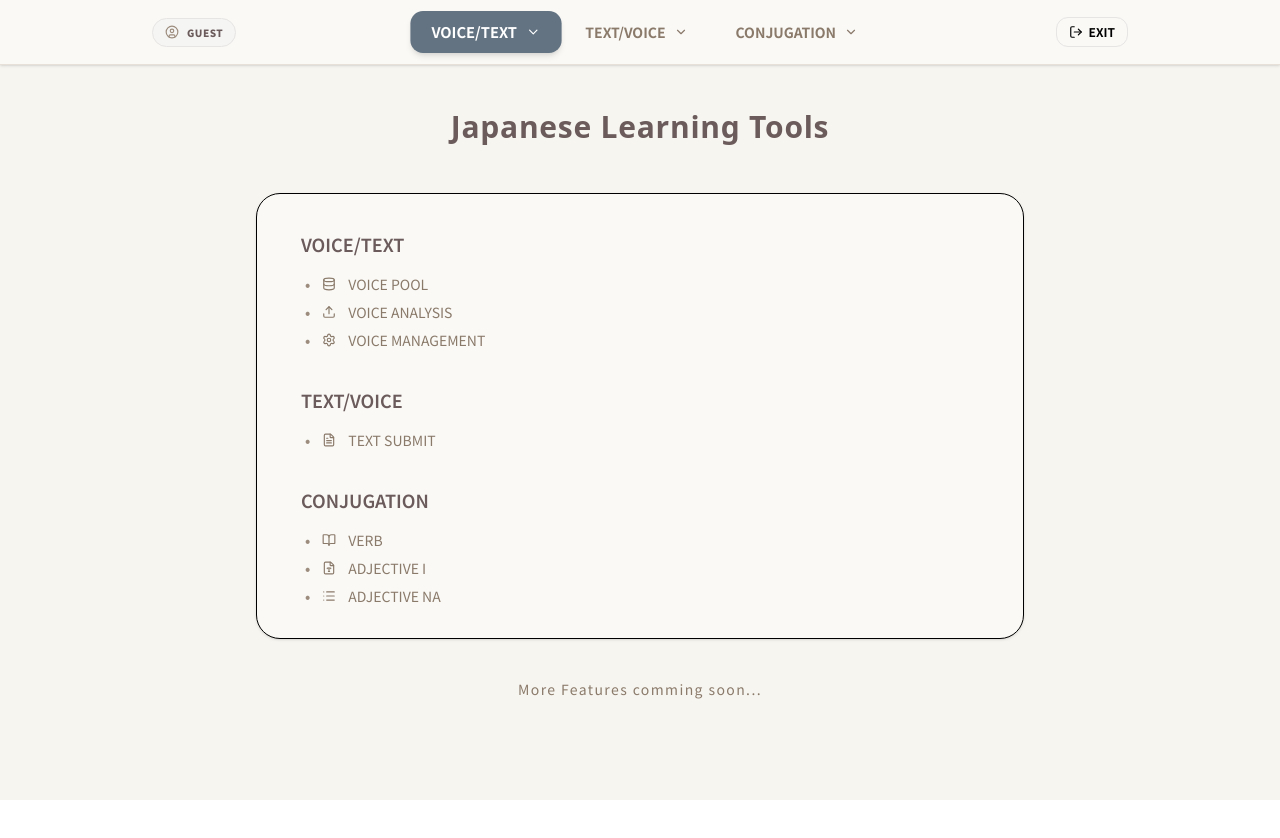
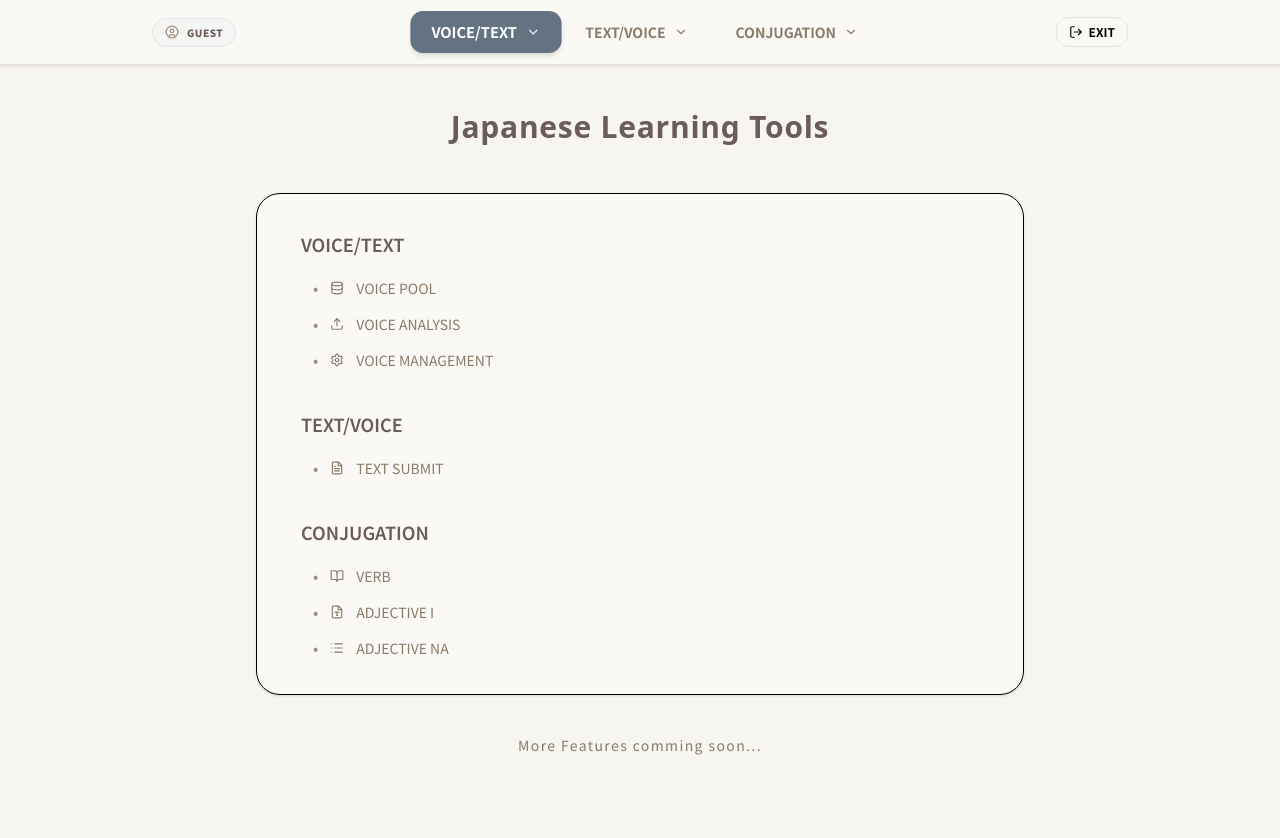
Before and after one commit to finchan/JapaneseVoiceFrontier, a React (Vite) app: page / in a window 1280 px wide. Both pictures are taken after a click on the button "LOGIN". Shown: the top 838 px of the page. Before the commit the page ends 800 px from the top, so only its background shows below. Built offline with nearby package versions, Linux system fonts and the light colour scheme.

Commit message:
Update the font size and welcome page

```diff
--- a/src/App.jsx
+++ b/src/App.jsx
@@ -274,7 +274,7 @@ function App() {
             {/* Content Area */}
             <div className="p-4 md:p-5">
                 <div className="max-w-5xl mx-auto">
-                    {activeMenu === 'WELCOME' && <Welcome />}
+                    {activeMenu === 'WELCOME' && <Welcome onNavigate={handleSubMenuClick} />}
                     {activeMenu === 'VOICE POOL' && <VoicePool />}
                     {activeMenu === 'VOICE ANALYSIS' && <VoiceAnalysis />}
                     {activeMenu === 'VOICE MANAGEMENT' && <VoiceManagement />}
--- a/src/pages/VoiceAnalysis.jsx
+++ b/src/pages/VoiceAnalysis.jsx
@@ -744,12 +744,12 @@ export default function VoiceAnalysis() {
                                     }}
                                     className={`p-2 rounded-lg transition-all duration-300 cursor-pointer ${isLineActive ? 'shadow-inner' : ''}`}
                                     style={isLineActive ? { backgroundColor: '#e8ddd4' } : {}}>
-                                    <div className="flex flex-wrap gap-x-1 text-[14px] leading-relaxed" style={{ color: colors.text, fontFamily: "'Noto Sans JP', sans-serif" }}>
+                                    <div className="flex flex-wrap gap-x-1 text-[15px] leading-relaxed" style={{ color: colors.text, fontFamily: "'Noto Sans JP', sans-serif" }}>
                                         {line.words.map((w, wIdx) => (
                                             <span
                                                 key={wIdx}
                                                 onClick={() => handleWordClick(w.start)}
-                                                className={`px-0 rounded transition-colors text-[14px] cursor-pointer ${currentTime >= w.start && currentTime <= w.end ? 'bg-orange-200 font-bold' : ''}`}
+                                                className={`px-0 rounded transition-colors text-[15px] cursor-pointer ${currentTime >= w.start && currentTime <= w.end ? 'bg-orange-200 font-bold' : ''}`}
                                                 style={{ color: colors.text }}
                                             >
                                                 {w.word}
--- a/src/pages/VoicePool.jsx
+++ b/src/pages/VoicePool.jsx
@@ -531,7 +531,7 @@ export default function VoicePool() {
                                 onClick={() => {
                                     const currentIdx = SPEEDS.indexOf(playbackSpeed);
                                     const newIdx = currentIdx > 0 ? currentIdx - 1 : 0;
-                                    handleSpeedChange(SPEEDS[newIdx]);
+                                    setPlaybackSpeed(SPEEDS[newIdx]);
                                 }}
                                 className="w-10 h-10 rounded-full flex items-center justify-center bg-stone-100 text-stone-600 shadow active:scale-90 transition-all"
                             >
@@ -551,7 +551,7 @@ export default function VoicePool() {
                                 onClick={() => {
                                     const currentIdx = SPEEDS.indexOf(playbackSpeed);
                                     const newIdx = currentIdx < SPEEDS.length - 1 ? currentIdx + 1 : SPEEDS.length - 1;
-                                    handleSpeedChange(SPEEDS[newIdx]);
+                                    setPlaybackSpeed(SPEEDS[newIdx]);
                                 }}
                                 className="w-10 h-10 rounded-full flex items-center justify-center bg-stone-100 text-stone-600 shadow active:scale-90 transition-all"
                             >
@@ -590,7 +590,7 @@ export default function VoicePool() {
                                         }}
                                         className={`p-2 rounded-lg cursor-pointer transition-all duration-300 ${isActive ? "shadow-inner" : ""}`}
                                         style={isActive ? { backgroundColor: '#e8ddd4' } : {}}>
-                                        <div className="flex flex-wrap gap-x-1 text-[14px] leading-relaxed" style={{ color: colors.text, fontFamily: "'Noto Sans JP', sans-serif" }}>
+                                        <div className="flex flex-wrap gap-x-1 text-[15px] leading-relaxed" style={{ color: colors.text, fontFamily: "'Noto Sans JP', sans-serif" }}>
 
                                             {renderWords(seg)}
                                         </div>
--- a/src/pages/Welcome.jsx
+++ b/src/pages/Welcome.jsx
@@ -38,7 +38,7 @@ const menuStructure = [
     },
 ];
 
-export default function Welcome() {
+export default function Welcome({ onNavigate }) {
     return (
         <div className="max-w-3xl mx-auto space-y-6 animate-in fade-in slide-in-from-bottom-4 duration-500 pb-10">
             <style>{`
@@ -77,7 +77,11 @@ export default function Welcome() {
                                 {menu.submenus.map((submenu) => {
                                     const Icon = submenu.icon;
                                     return (
-                                        <li key={submenu.id} className="welcome-bullet flex items-center text-sm">
+                                        <li
+                                            key={submenu.id}
+                                            onClick={() => onNavigate({ id: submenu.id, parentId: menu.id })}
+                                            className="welcome-bullet flex items-center text-sm cursor-pointer hover:bg-stone-50 transition-colors rounded-lg px-2 py-1"
+                                        >
                                             <Icon size={14} className="mr-3" style={{ color: colors.textLight }} />
                                             <span className="welcome-submenu">{submenu.id}</span>
                                         </li>
```
